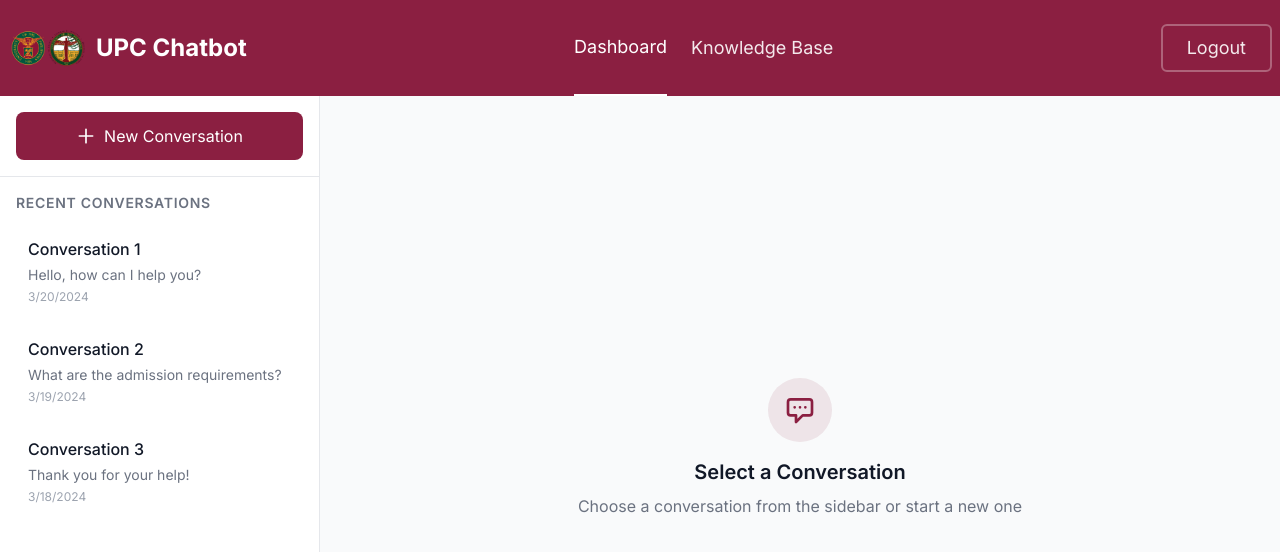
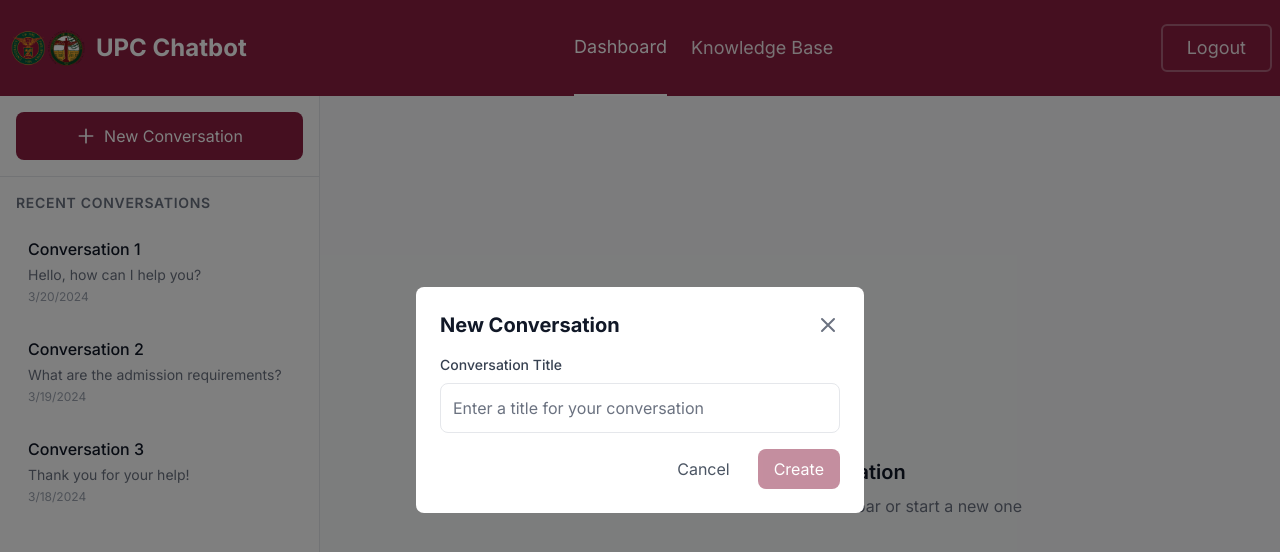
Before and after one commit to Panxi793/upc-chatbot-frontend, a Next.js app: page /dashboard in a window 1280 px wide. Both pictures are taken after a click on the button "New Conversation". Shown: the top 552 px of the page. Built offline with nearby package versions, Linux system fonts and the light colour scheme.

Commit message:
Add new conversation modal to dashboard page with form handling

```diff
--- a/src/app/dashboard/page.tsx
+++ b/src/app/dashboard/page.tsx
@@ -12,6 +12,8 @@ export default function DashboardPage() {
   ]);
   const [selectedConversation, setSelectedConversation] = useState<number | null>(null);
   const [isLoading, setIsLoading] = useState(false);
+  const [isNewConversationModalOpen, setIsNewConversationModalOpen] = useState(false);
+  const [newConversationTitle, setNewConversationTitle] = useState('');
 
   const handleSubmit = async (e: React.FormEvent) => {
     e.preventDefault();
@@ -23,6 +25,23 @@ export default function DashboardPage() {
     setIsLoading(false);
   };
 
+  const handleCreateNewConversation = (e: React.FormEvent) => {
+    e.preventDefault();
+    if (!newConversationTitle.trim()) return;
+
+    const newConversation = {
+      id: conversations.length + 1,
+      title: newConversationTitle,
+      lastMessage: 'Hello! How can I help you today?',
+      timestamp: new Date().toISOString(),
+    };
+
+    setConversations([newConversation, ...conversations]);
+    setSelectedConversation(newConversation.id);
+    setNewConversationTitle('');
+    setIsNewConversationModalOpen(false);
+  };
+
   return (
     <div className="min-h-screen flex flex-col bg-gray-50">
       <Navbar />
@@ -30,7 +49,10 @@ export default function DashboardPage() {
         {/* Sidebar */}
         <div className="w-80 bg-white border-r border-gray-200 flex flex-col">
           <div className="p-4 border-b border-gray-200">
-            <button className="w-full bg-up-maroon text-white py-3 px-4 rounded-lg hover:bg-up-maroon-dark transition-colors duration-200 flex items-center justify-center gap-2">
+            <button
+              onClick={() => setIsNewConversationModalOpen(true)}
+              className="w-full bg-up-maroon text-white py-3 px-4 rounded-lg hover:bg-up-maroon-dark transition-colors duration-200 flex items-center justify-center gap-2"
+            >
               <svg className="w-5 h-5" fill="none" stroke="currentColor" viewBox="0 0 24 24">
                 <path strokeLinecap="round" strokeLinejoin="round" strokeWidth={2} d="M12 4v16m8-8H4" />
               </svg>
@@ -158,6 +180,61 @@ export default function DashboardPage() {
           )}
         </div>
       </div>
+
+      {/* New Conversation Modal */}
+      {isNewConversationModalOpen && (
+        <div className="fixed inset-0 bg-black bg-opacity-50 flex items-center justify-center z-50">
+          <div className="bg-white rounded-lg p-6 w-full max-w-md">
+            <div className="flex justify-between items-center mb-4">
+              <h2 className="text-xl font-bold text-gray-900">New Conversation</h2>
+              <button
+                onClick={() => setIsNewConversationModalOpen(false)}
+                className="text-gray-500 hover:text-gray-700"
+              >
+                <svg className="w-6 h-6" fill="none" stroke="currentColor" viewBox="0 0 24 24">
+                  <path strokeLinecap="round" strokeLinejoin="round" strokeWidth={2} d="M6 18L18 6M6 6l12 12" />
+                </svg>
+              </button>
+            </div>
+
+            <form onSubmit={handleCreateNewConversation}>
+              <div className="mb-4">
+                <label htmlFor="conversation-title" className="block text-sm font-medium text-gray-700 mb-2">
+                  Conversation Title
+                </label>
+                <input
+                  id="conversation-title"
+                  type="text"
+                  value={newConversationTitle}
+                  onChange={(e) => setNewConversationTitle(e.target.value)}
+                  placeholder="Enter a title for your conversation"
+                  className="w-full p-3 border border-gray-200 rounded-lg focus:outline-none focus:ring-2 focus:ring-up-maroon focus:border-transparent text-gray-900 placeholder-gray-500"
+                  required
+                />
+              </div>
+
+              <div className="flex justify-end space-x-3">
+                <button
+                  type="button"
+                  onClick={() => setIsNewConversationModalOpen(false)}
+                  className="px-4 py-2 text-gray-600 hover:text-gray-800"
+                >
+                  Cancel
+                </button>
+                <button
+                  type="submit"
+                  disabled={!newConversationTitle.trim()}
+                  className={`px-4 py-2 bg-up-maroon text-white rounded-lg ${
+                    !newConversationTitle.trim() ? 'opacity-50 cursor-not-allowed' : 'hover:bg-up-maroon-dark'
+                  }`}
+                >
+                  Create
+                </button>
+              </div>
+            </form>
+          </div>
+        </div>
+      )}
     </div>
   );
 }
```
